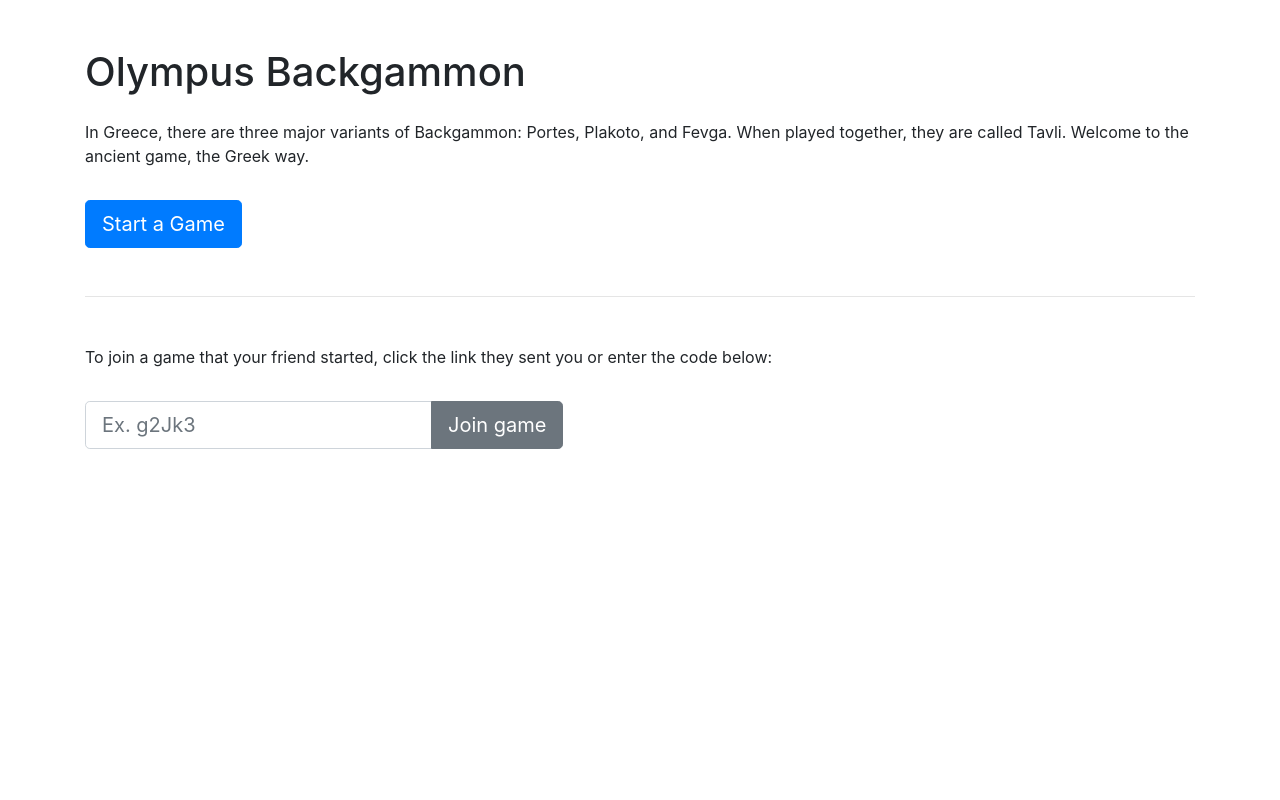
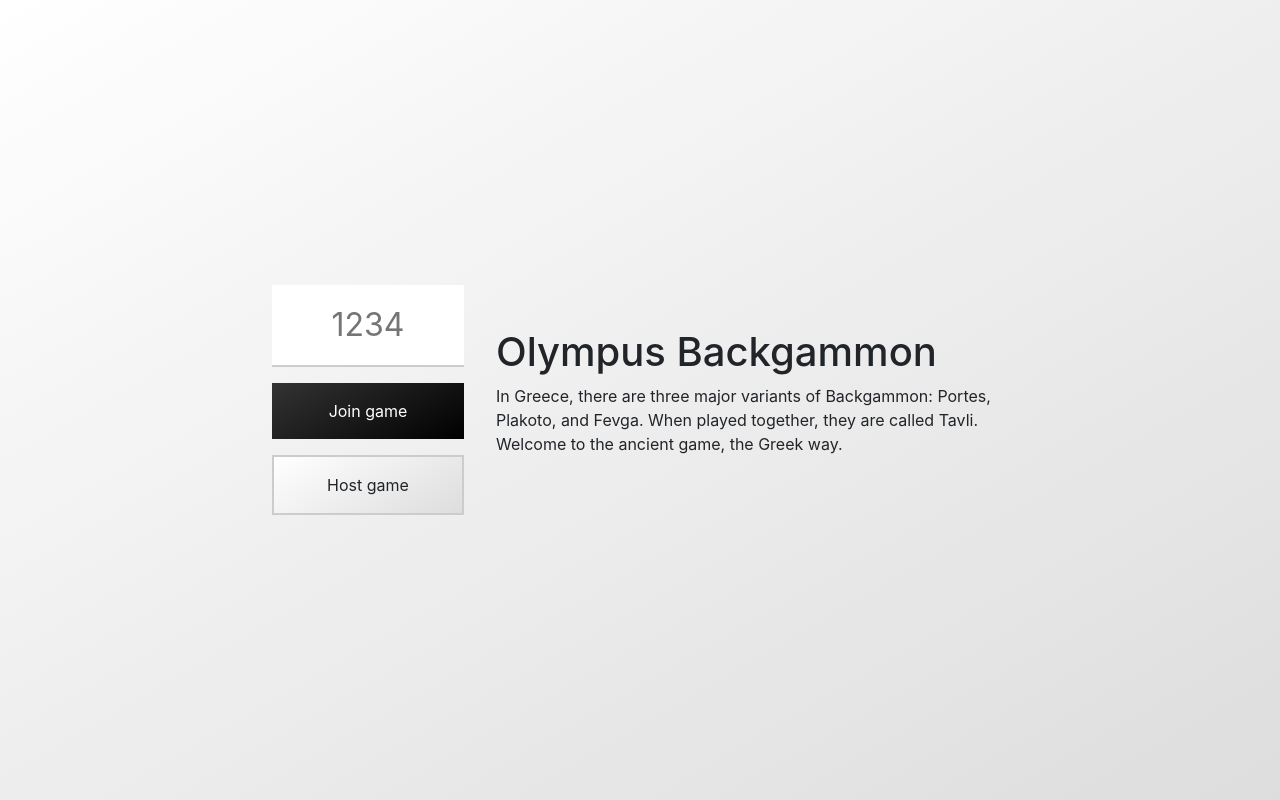
Before and after one commit to michaelti/olympus-backgammon, a React (Create React App) app: page / in a window 1280 px wide. Built offline with nearby package versions, Linux system fonts and the light colour scheme; no server answers.

Commit message:
Improve UX of Home page (#54)
- Split page components into "pages" folder
- Improve home page layout

```diff
--- a/src/components/App.js
+++ b/src/components/App.js
@@ -1,8 +1,8 @@
 import React from "react";
 import { BrowserRouter as Router, Switch, Route } from "react-router-dom";
 import GlobalStyles from "../styles/globalStyles";
-import Main from "./Main";
-import Room from "./Room";
+import Main from "./pages/Main";
+import Room from "./pages/Room";
 
 function App() {
     return (
--- a/src/components/Main.js
+++ /dev/null
@@ -1,81 +0,0 @@
-import React, { useState, useEffect } from "react";
-import { Redirect } from "react-router-dom";
-import { Container, Button, Input, Form, InputGroup, InputGroupAddon } from "reactstrap";
-import { socketEmit } from "../api";
-
-function Main() {
-    const [joinName, setJoinName] = useState("");
-    const [shouldRedirectTo, setShouldRedirectTo] = useState(null);
-
-    const handleChange = (event) => {
-        setJoinName(event.target.value);
-    };
-
-    const handleSubmit = (event) => {
-        event.preventDefault();
-        joinRoom(joinName);
-    };
-
-    const startRoom = () => {
-        socketEmit("event/start-room", (acknowledgement) => {
-            if (!acknowledgement.ok) {
-                console.log(`Failed to start room "${acknowledgement.roomName}".`);
-            } else {
-                setShouldRedirectTo(acknowledgement.roomName);
-            }
-        });
-    };
-
-    const joinRoom = (roomName) => {
-        socketEmit("event/join-room", roomName, (acknowledgement) => {
-            if (!acknowledgement.ok) {
-                console.log(`Failed to join room "${acknowledgement.roomName}".`);
-            } else {
-                setShouldRedirectTo(acknowledgement.roomName);
-            }
-        });
-    };
-
-    useEffect(process.env.REACT_APP_GAMEDEV ? startRoom : () => {}, []);
-
-    return (
-        <Container className="py-5">
-            <h1>Olympus Backgammon</h1>
-            <p className="py-3">
-                In Greece, there are three major variants of Backgammon: Portes, Plakoto, and Fevga.
-                When played together, they are called Tavli. Welcome to the ancient game, the Greek
-                way.
-            </p>
-            <div>
-                <Button onClick={startRoom} color="primary" size="lg">
-                    Start a Game
-                </Button>
-            </div>
-
-            <hr className="my-5" />
-
-            <p className="pb-3">
-                To join a game that your friend started, click the link they sent you or enter the
-                code below:
-            </p>
-
-            <Form inline onSubmit={handleSubmit}>
-                <InputGroup>
-                    <Input
-                        bsSize="lg"
-                        type="text"
-                        placeholder="Ex. g2Jk3"
-                        onChange={handleChange}
-                    />
-                    <InputGroupAddon addonType="append">
-                        <Button size="lg">Join game</Button>
-                    </InputGroupAddon>
-                </InputGroup>
-            </Form>
-
-            {shouldRedirectTo === null ? null : <Redirect to={"/room/" + shouldRedirectTo} />}
-        </Container>
-    );
-}
-
-export default Main;
--- /dev/null
+++ b/src/components/StartForm.js
@@ -0,0 +1,80 @@
+import React, { useState, useEffect } from "react";
+import { Redirect } from "react-router-dom";
+import { socketEmit } from "../api";
+import Button from "./UI/Button";
+import Input from "./UI/Input";
+import styled from "styled-components";
+
+const Form = styled.form`
+    display: flex;
+    flex-direction: column;
+
+    > * + * {
+        margin-top: 1rem;
+    }
+`;
+
+function StartForm() {
+    const [joinName, setJoinName] = useState("");
+    const [shouldRedirectTo, setShouldRedirectTo] = useState(null);
+    const [failedToJoin, setFailedToJoin] = useState(false);
+
+    const handleChange = (event) => {
+        if (event.target.validity.valid) {
+            setJoinName(event.target.value);
+            setFailedToJoin(false);
+        }
+    };
+
+    const handleSubmit = (event) => {
+        event.preventDefault();
+        joinRoom(joinName);
+    };
+
+    const startRoom = () => {
+        socketEmit("event/start-room", (acknowledgement) => {
+            if (!acknowledgement.ok) {
+                console.log(`Failed to start room "${acknowledgement.roomName}".`);
+            } else {
+                setShouldRedirectTo(acknowledgement.roomName);
+            }
+        });
+    };
+
+    const joinRoom = (roomName) => {
+        socketEmit("event/join-room", roomName, (acknowledgement) => {
+            if (!acknowledgement.ok) {
+                setFailedToJoin(true);
+                setJoinName("");
+            } else {
+                setShouldRedirectTo(acknowledgement.roomName);
+            }
+        });
+    };
+
+    // Automatically start a game when in game dev mode
+    useEffect(process.env.REACT_APP_GAMEDEV ? startRoom : () => {}, []);
+
+    return (
+        <Form onSubmit={handleSubmit}>
+            <Input
+                type="type"
+                inputmode="numeric"
+                placeholder="1234"
+                maxLength="4"
+                pattern="[0-9]*"
+                onChange={handleChange}
+                value={joinName}
+                invalid={failedToJoin}
+            />
+            <Button color="secondary">Join game</Button>
+            <Button onClick={startRoom} color="primary">
+                Host game
+            </Button>
+
+            {shouldRedirectTo === null ? null : <Redirect to={"/room/" + shouldRedirectTo} />}
+        </Form>
+    );
+}
+
+export default StartForm;
--- /dev/null
+++ b/src/components/UI/Button.js
@@ -0,0 +1,37 @@
+import styled, { css } from "styled-components";
+
+export default styled.button`
+    display: block;
+    width: 100%;
+    border: none;
+    padding: 1rem;
+    font-size: 1rem;
+    cursor: pointer;
+    transition: transform 0.15s, box-shadow 0.15s, background-size 0.15s;
+    position: relative;
+
+    ${(p) => !p.color && PrimaryStyles}
+    ${(p) => p.color === "primary" && PrimaryStyles}
+    ${(p) => p.color === "secondary" && SecondaryStyles}
+
+
+    &:hover {
+        transform: translateY(-2px);
+        box-shadow: 0 8px 16px rgba(0, 0, 0, 0.15);
+    }
+
+    &:focus {
+        outline: 5px solid #7aadf3;
+    }
+`;
+
+const PrimaryStyles = css`
+    background: linear-gradient(-30deg, #ddd, #fff);
+    color: inherit;
+    border: 2px solid #ccc;
+`;
+
+const SecondaryStyles = css`
+    background: linear-gradient(-30deg, #000, #333);
+    color: #fff;
+`;
--- /dev/null
+++ b/src/components/UI/Input.js
@@ -0,0 +1,41 @@
+import styled, { css, keyframes } from "styled-components";
+
+const shakeAnimation = keyframes`
+    0% {
+        transform: translateX(0);
+    }
+
+    25% {
+        transform: translateX(-10px);
+    }
+
+    50% {
+        transform: translateX(10px);
+    }
+
+    75% {
+        transform: translateX(0);
+    }
+`;
+
+export default styled.input`
+    display: block;
+    width: 100%;
+    padding: 1rem;
+    border: none;
+    font-size: 2rem;
+    text-align: center;
+    border-bottom: 2px solid #ccc;
+    border-radius: 0;
+
+    &:focus {
+        outline: 5px solid #7aadf3;
+    }
+
+    ${(p) => p.invalid && InvalidStyles}
+`;
+
+const InvalidStyles = css`
+    outline: 5px solid #fc494c !important;
+    animation: ${shakeAnimation} 0.25s;
+`;
--- /dev/null
+++ b/src/components/pages/Main.js
@@ -0,0 +1,37 @@
+import React from "react";
+import StartForm from "../StartForm";
+import styled from "styled-components";
+
+const Container = styled.main`
+    background-image: linear-gradient(-30deg, #ddd, #fff);
+    background-position: center;
+    min-height: 100vh;
+    padding: 1rem;
+    display: grid;
+    justify-content: center;
+    align-content: center;
+    align-items: center;
+    gap: 2rem;
+
+    @media (min-width: 40rem) {
+        grid-template-columns: fit-content(12rem) fit-content(32rem);
+    }
+`;
+
+function Main() {
+    return (
+        <Container>
+            <StartForm />
+            <div>
+                <h1>Olympus Backgammon</h1>
+                <p>
+                    In Greece, there are three major variants of Backgammon: Portes, Plakoto, and
+                    Fevga. When played together, they are called Tavli. Welcome to the ancient game,
+                    the Greek way.
+                </p>
+            </div>
+        </Container>
+    );
+}
+
+export default Main;
```
Also changed, not shown: src/components/pages/Room.js (renamed from src/components/Room.js, +5 -5 lines).
